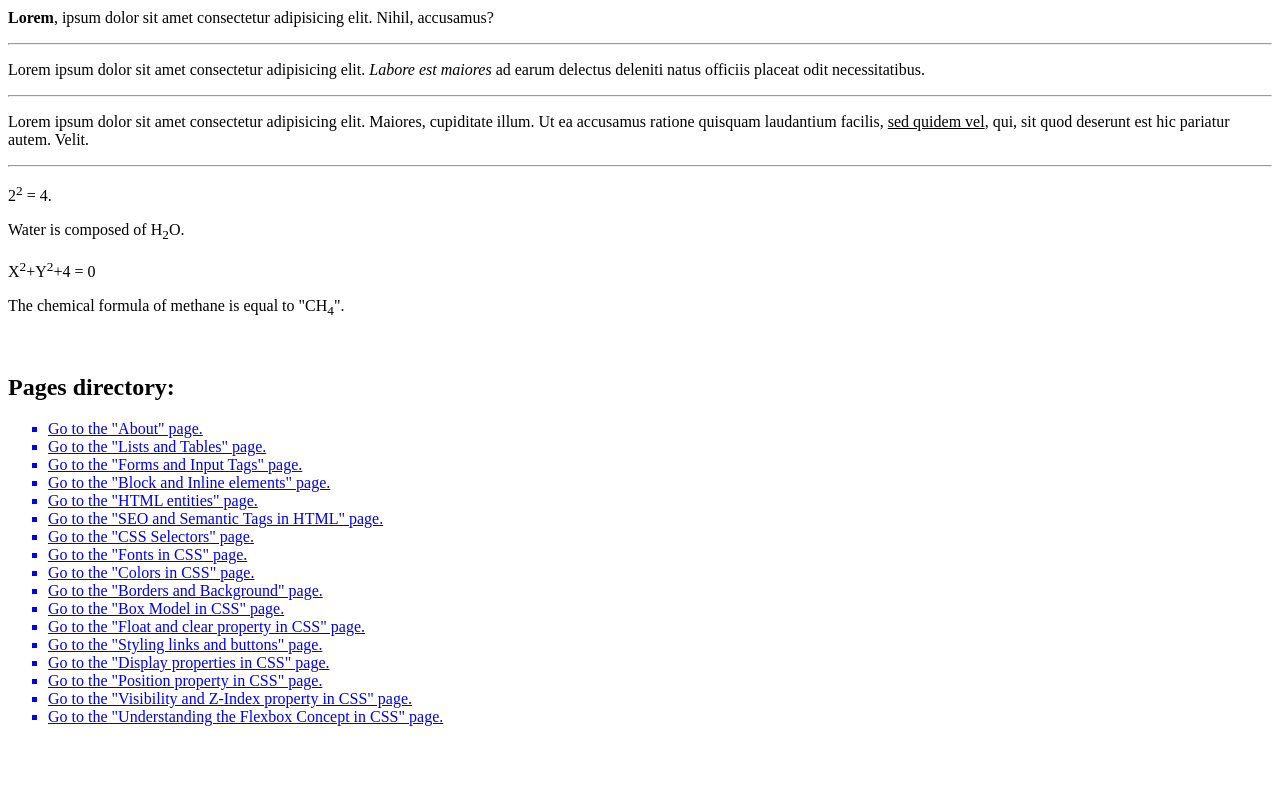
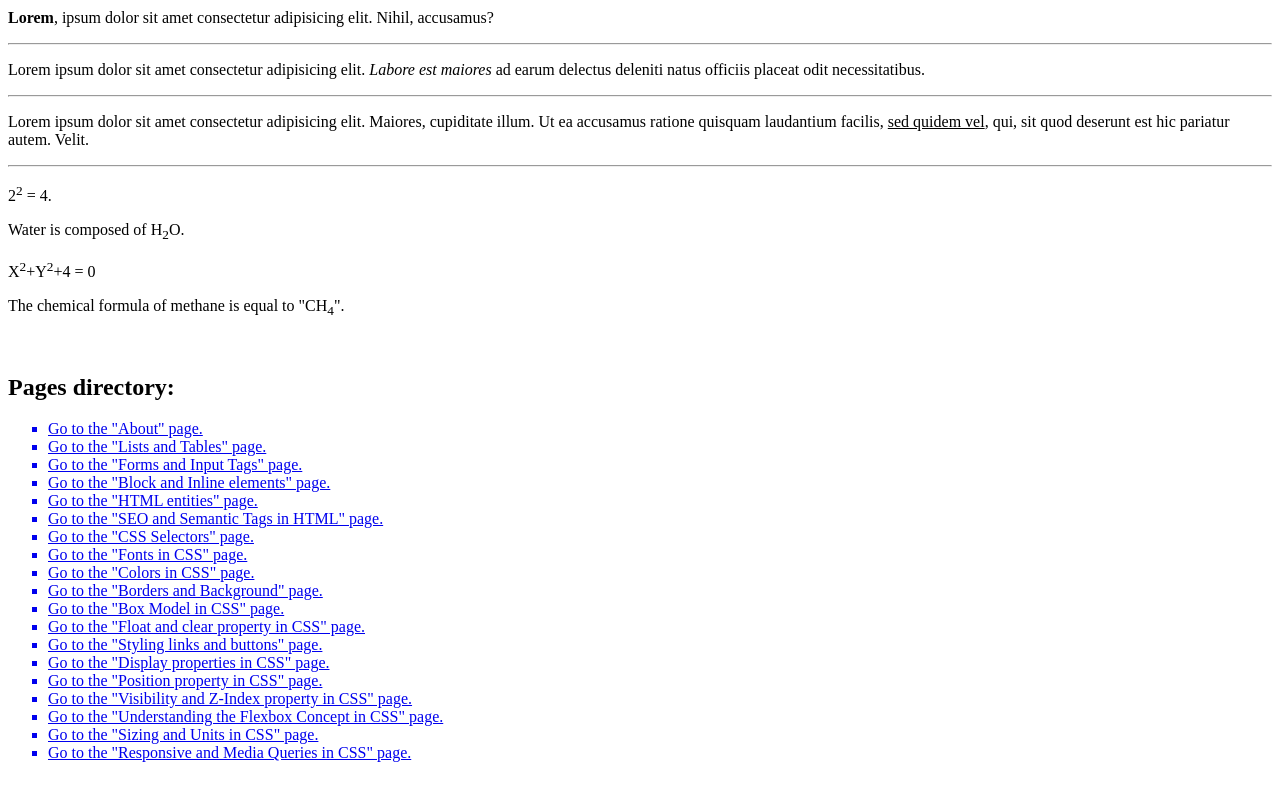
Before and after one commit to EmmanuelTechRD/LearningtocodeatOREILLY, a plain HTML site: page FullStack_Web_Dev_Course with Prerak Mehta/html/index.html in a window 1280 px wide. Shown: the part 454-1254 px from the top of the page. Before the commit the page ends 1222 px from the top, so only its background shows below. Drawn offline with Linux system fonts and the light colour scheme.

Commit message:
v2.1 + Two new pages linked at the bottom.

```diff
--- a/FullStack_Web_Dev_Course with Prerak Mehta/html/index.html
+++ b/FullStack_Web_Dev_Course with Prerak Mehta/html/index.html
@@ -64,6 +64,8 @@
         <a href="/FullStack_Web_Dev_Course with Prerak Mehta/html/positionpropertyincss.html" target="_blank"><li>Go to the "Position property in CSS" page.</li></a>
         <a href="/FullStack_Web_Dev_Course with Prerak Mehta/html/visibilityandzindexpropertyincss.html" target="_blank"><li>Go to the "Visibility and Z-Index property in CSS" page.</li></a>
         <a href="/FullStack_Web_Dev_Course with Prerak Mehta/html/understandingflexboxconceptincss.html" target="_blank"><li>Go to the "Understanding the Flexbox Concept in CSS" page.</li></a>
+        <a href="/FullStack_Web_Dev_Course with Prerak Mehta/html/sizingandunitsincss.html" target="_blank"><li>Go to the "Sizing and Units in CSS" page.</li></a>
+        <a href="/FullStack_Web_Dev_Course with Prerak Mehta/html/responsiveandmediaqueriesincss.html" target="_blank"><li>Go to the "Responsive and Media Queries in CSS" page.</li></a>
     </ul>
     <br>
 
```
